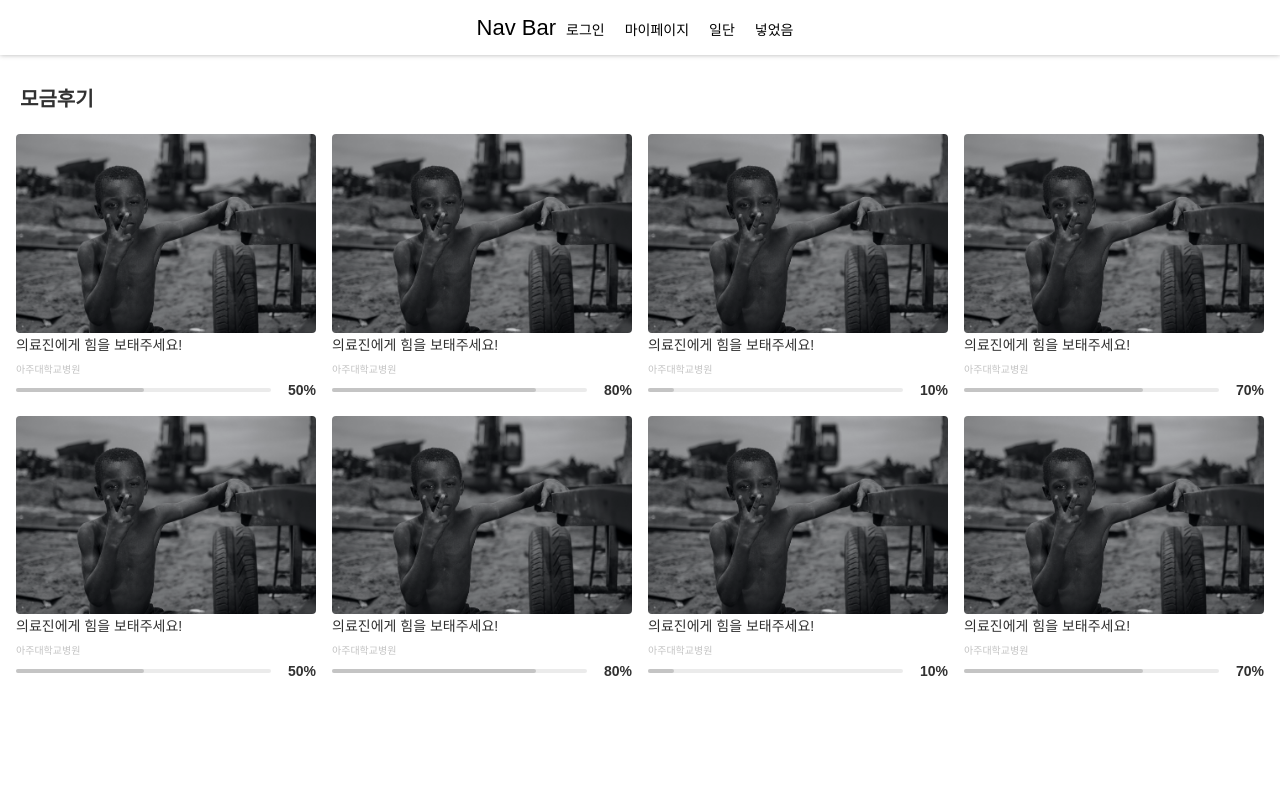
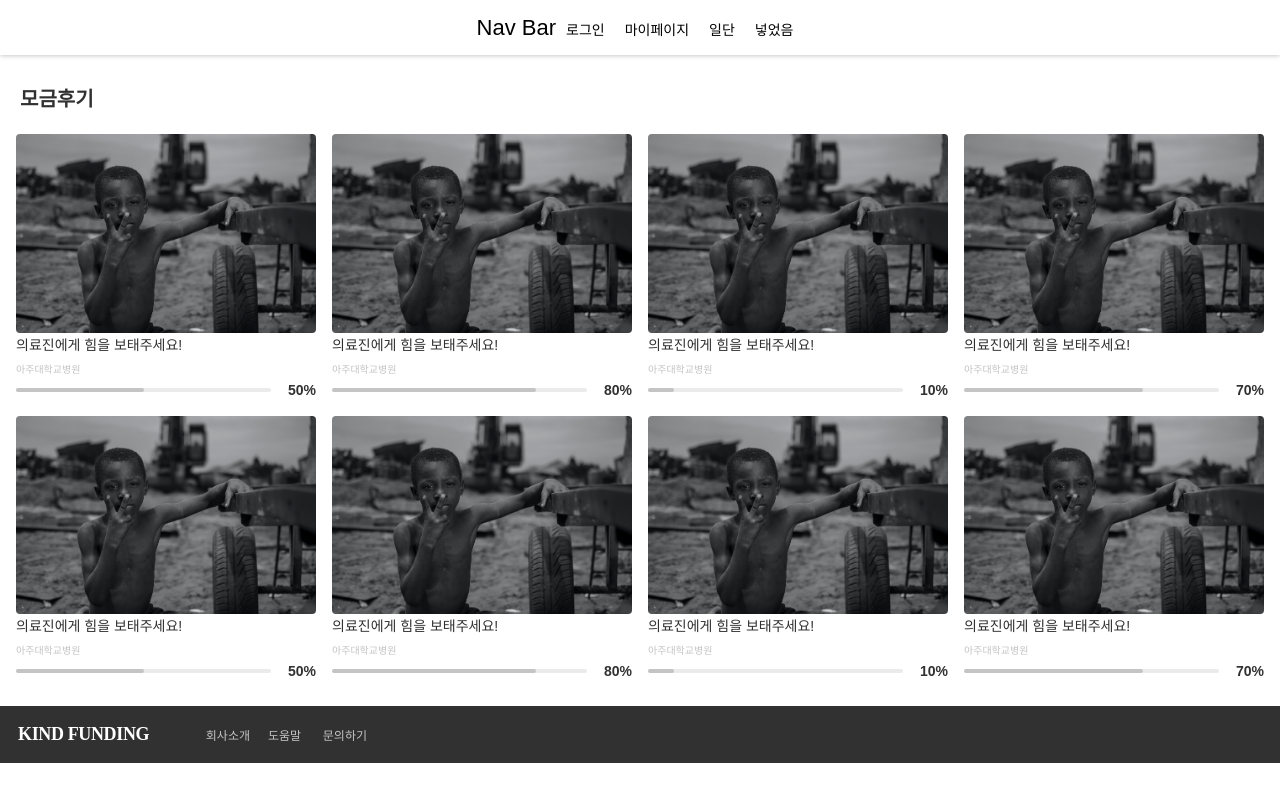
Before and after one commit to g41d/FRONT, a React (Create React App) app: page /more/complete in a window 1280 px wide. Built offline with nearby package versions, Linux system fonts and the light colour scheme; a web font is replaced by a local one.

Commit message:
Add Footer

```diff
--- a/src/App.js
+++ b/src/App.js
@@ -6,6 +6,7 @@ import ScrollToTop from "./components/ScrollToTop";
 import IndexPage from "./pages/IndexPage";
 import FundingDetail from "./pages/FundingDetail";
 import MoreList from "./pages/MoreList";
+import Footer from "./components/Footer";
 
 function App() {
   return (
@@ -16,6 +17,7 @@ function App() {
       <Route exact path="/" component={IndexPage} />
       <Route exact path="/detail/:idx" component={FundingDetail} />
       <Route exact path="/more/:type" component={MoreList} />
+      <Footer />
     </Router>
   );
 }
--- /dev/null
+++ b/src/components/Footer.js
@@ -0,0 +1,99 @@
+import React from "react";
+import styled from "styled-components";
+
+const FooterDiv = styled.div`
+  height: 57px;
+  background-color: #313131;
+  margin-top: 15px;
+  position: relative;
+
+  .kflogo {
+    position: absolute;
+    left: 18px;
+    top: 18px;
+    bottom: 17px;
+
+    width: 139px;
+    height: 22px;
+    font-family: Montserrat;
+    font-size: 18px;
+    font-weight: bold;
+    font-stretch: normal;
+    font-style: normal;
+    line-height: 1.22;
+    letter-spacing: -0.36px;
+    text-align: left;
+    color: white;
+  }
+
+  .company {
+    position: absolute;
+    left: 202px;
+    top: 21px;
+    bottom: 19px;
+
+    width: 48px;
+    height: 18px;
+    font-family: NotoSansKR;
+    font-size: 12px;
+    font-weight: 500;
+    font-stretch: normal;
+    font-style: normal;
+    line-height: 1.5;
+    letter-spacing: normal;
+    text-align: right;
+    color: #c4c4c4;
+  }
+
+  .faq {
+    position: absolute;
+    left: 264px;
+    top: 21px;
+    bottom: 19px;
+
+    width: 37px;
+    height: 18px;
+    font-family: NotoSansKR;
+    font-size: 12px;
+    font-weight: 500;
+    font-stretch: normal;
+    font-style: normal;
+    line-height: 1.5;
+    letter-spacing: normal;
+    text-align: right;
+    color: #c4c4c4;
+  }
+
+  .help {
+    position: absolute;
+    left: 319px;
+    top: 21px;
+    bottom: 19px;
+
+    width: 48px;
+    height: 18px;
+    font-family: NotoSansKR;
+    font-size: 12px;
+    font-weight: 500;
+    font-stretch: normal;
+    font-style: normal;
+    line-height: 1.5;
+    letter-spacing: normal;
+    text-align: right;
+    color: #c4c4c4;
+  }
+`;
+
+const Footer = () => (
+  <FooterDiv>
+    <span className="kflogo">KIND FUNDING</span>
+
+    <span className="flexContainer"></span>
+
+    <span className="company">회사소개</span>
+    <span className="faq">도움말</span>
+    <span className="help">문의하기</span>
+  </FooterDiv>
+);
+
+export default Footer;
```
